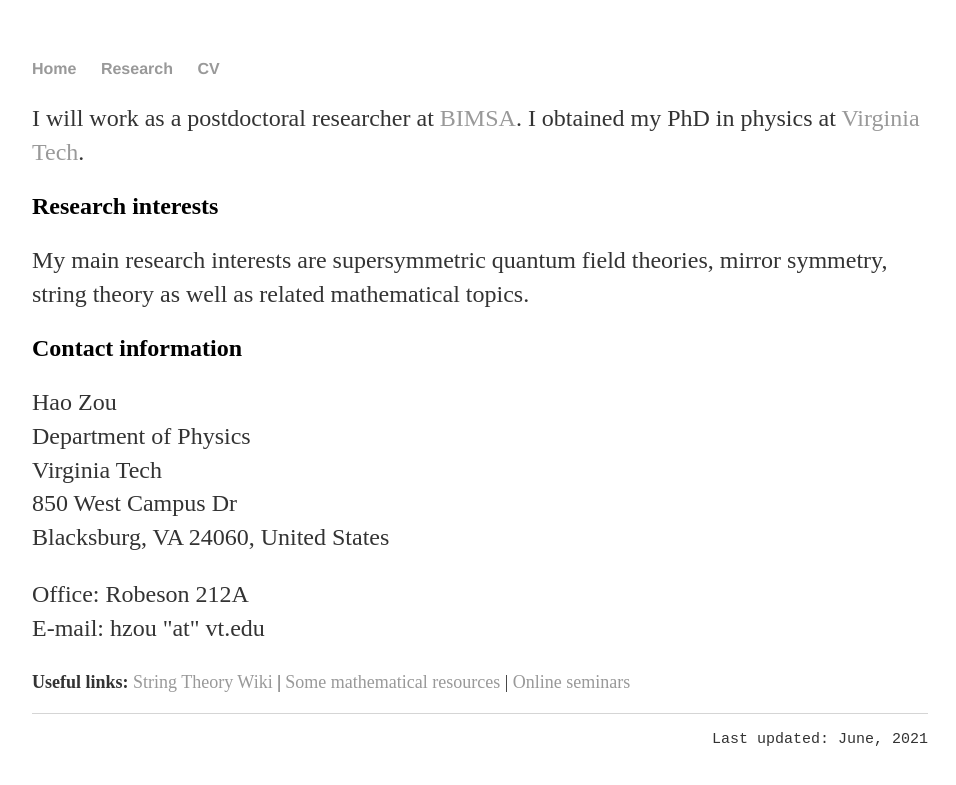
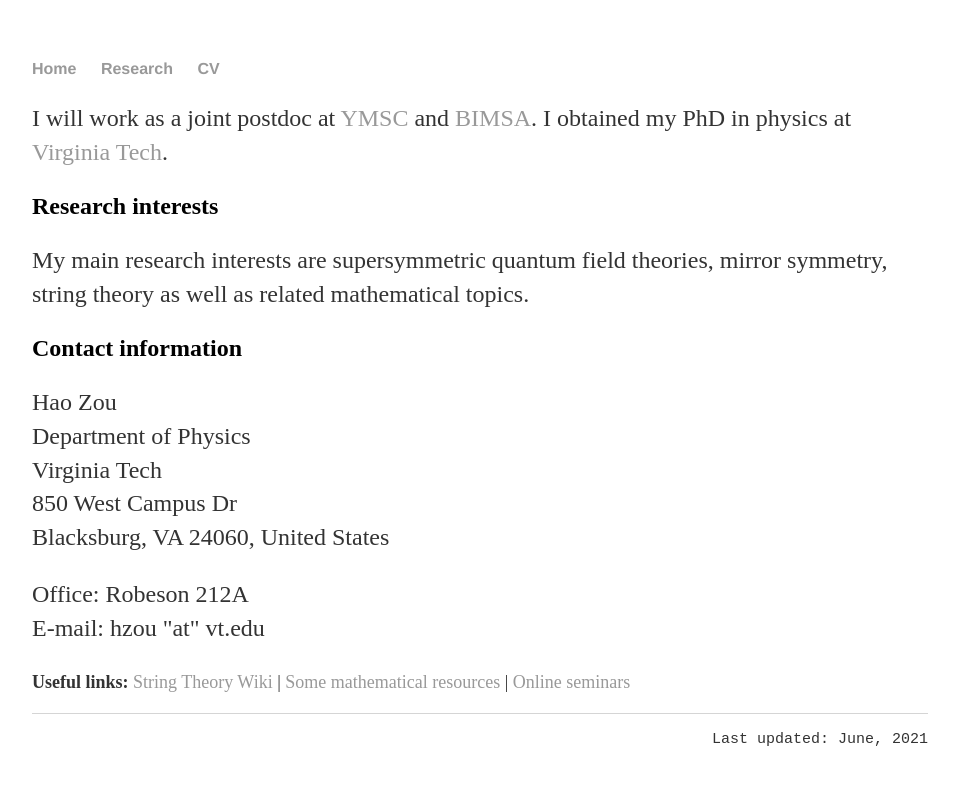
Before and after one commit to hhzou/hhzou.github.io, a Jekyll site: the page built from index.html, in a window 1280 px wide. Shown: the top 785 px of the page, without its empty margins (160-1116 px from the left). Built offline with Jekyll 4.4.1, drawn with Linux system fonts in a browser that asks for light colours.

Commit message:
Update index.html

```diff
--- a/index.html
+++ b/index.html
@@ -4,7 +4,7 @@
 ---
 <div class="about">
 	<p>
-		I will work as a postdoctoral researcher at <a href="http://www.bimsa.cn" target="_blank" rel="noopener noreferrer">BIMSA</a>. I obtained my PhD in physics at <a href="https://www.phys.vt.edu" target="_blank" rel="noopener noreferrer">Virginia Tech</a>.
+		I will work as a joint postdoc at <a href="ymsc.tsinghua.edu.cn" target="_blank" rel="noopener noreferrer">YMSC</a> and <a href="http://www.bimsa.cn" target="_blank" rel="noopener noreferrer">BIMSA</a>. I obtained my PhD in physics at <a href="https://www.phys.vt.edu" target="_blank" rel="noopener noreferrer">Virginia Tech</a>.
 	</p>
 
 	<h2>Research interests</h2>
```
